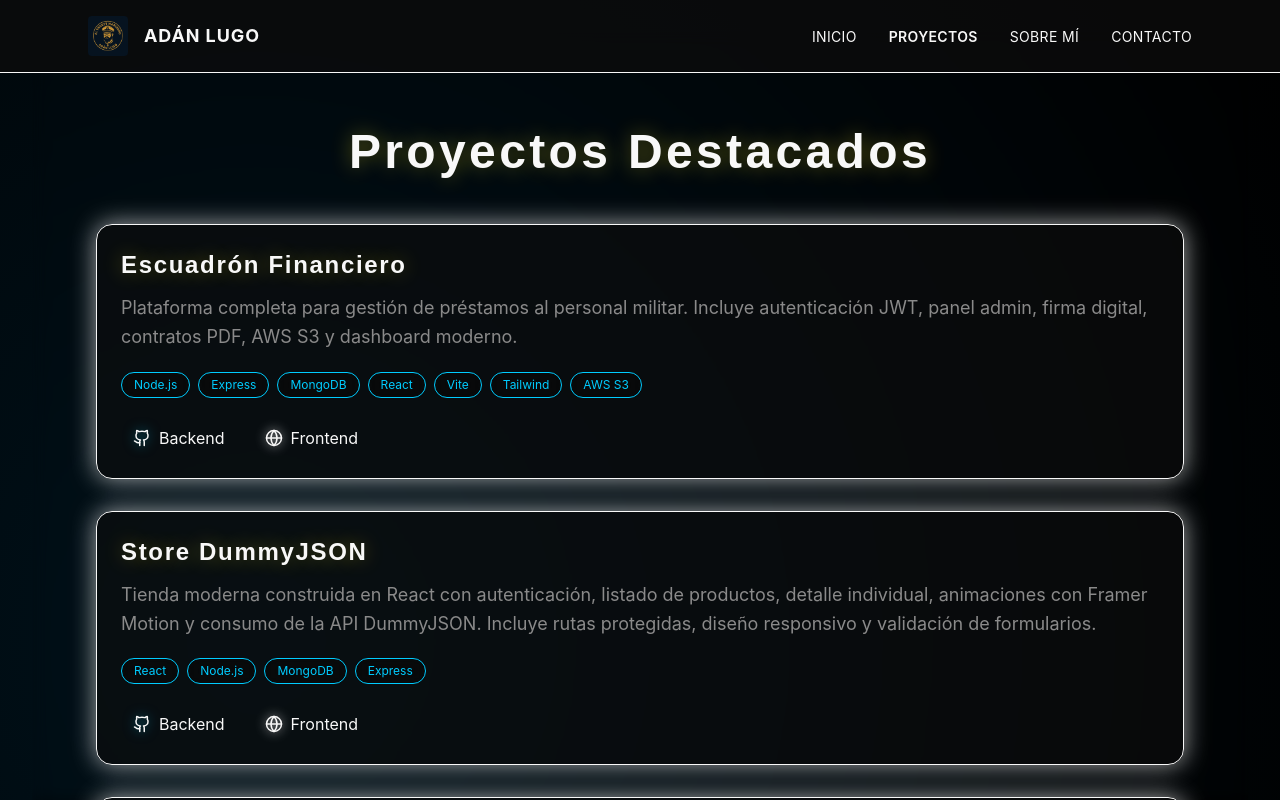
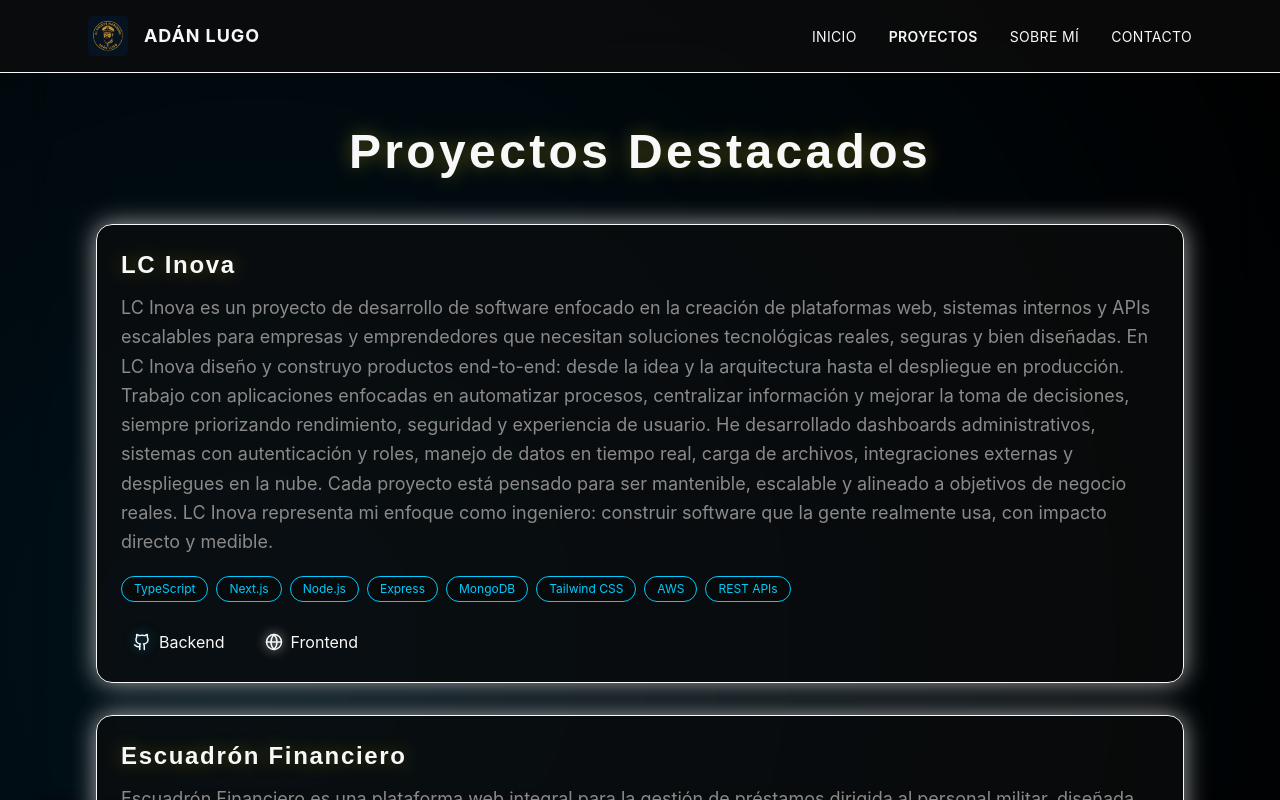
Before and after one commit to ElderL99/Portafolio, a Next.js app: page /projects in a window 1280 px wide. Shown: the top 800 px of the page. Built offline with nearby package versions, Linux system fonts and the light colour scheme.

Commit message:
feat: Update page.tsx projects array

```diff
--- a/app/projects/page.tsx
+++ b/app/projects/page.tsx
@@ -7,29 +7,42 @@ export default function ProjectsPage() {
 
   const projects = [
     {
+      title: "LC Inova",
+      description:
+        "LC Inova es un proyecto de desarrollo de software enfocado en la creación de plataformas web, sistemas internos y APIs escalables para empresas y emprendedores que necesitan soluciones tecnológicas reales, seguras y bien diseñadas. En LC Inova diseño y construyo productos end-to-end: desde la idea y la arquitectura hasta el despliegue en producción. Trabajo con aplicaciones enfocadas en automatizar procesos, centralizar información y mejorar la toma de decisiones, siempre priorizando rendimiento, seguridad y experiencia de usuario. He desarrollado dashboards administrativos, sistemas con autenticación y roles, manejo de datos en tiempo real, carga de archivos, integraciones externas y despliegues en la nube. Cada proyecto está pensado para ser mantenible, escalable y alineado a objetivos de negocio reales. LC Inova representa mi enfoque como ingeniero: construir software que la gente realmente usa, con impacto directo y medible.",
+      tech: [
+        "TypeScript",
+        "Next.js",
+        "Node.js",
+        "Express",
+        "MongoDB",
+        "Tailwind CSS",
+        "AWS",
+        "REST APIs",
+      ],
+      github: "https://github.com/ElderL99/lcinova-backend",
+      frontend: "https://lcinova.com.mx",
+    },
+
+    {
       title: "Escuadrón Financiero",
       description:
-        "Plataforma completa para gestión de préstamos al personal militar. Incluye autenticación JWT, panel admin, firma digital, contratos PDF, AWS S3 y dashboard moderno.",
+        "Escuadrón Financiero es una plataforma web integral para la gestión de préstamos dirigida al personal militar, diseñada para digitalizar y automatizar todo el flujo del crédito. El sistema permite el registro y autenticación segura de usuarios mediante JWT, gestión de roles (admin/usuario), creación y seguimiento de solicitudes de préstamo, carga y administración de documentos, generación de contratos en PDF y firma digital. Incluye un panel administrativo con métricas clave, control de estados, historial de solicitudes y un dashboard moderno enfocado en eficiencia operativa. La plataforma integra almacenamiento de archivos en AWS S3, arquitectura escalable y una experiencia de usuario clara, segura y orientada a procesos reales de negocio.",
       tech: [
         "Node.js",
         "Express",
         "MongoDB",
         "React",
         "Vite",
-        "Tailwind",
+        "Tailwind CSS",
         "AWS S3",
+        "JWT",
+        "REST APIs",
       ],
       github: "https://github.com/ElderL99/escuadron-fianciero-demo",
-      frontend: "https://escuadron-financiero-front.vercel.app",
+      frontend: "https://escuadronfinanciero.com",
     },
-    {
-      title: "Store DummyJSON",
-      description:
-        "Tienda moderna construida en React con autenticación, listado de productos, detalle individual, animaciones con Framer Motion y consumo de la API DummyJSON. Incluye rutas protegidas, diseño responsivo y validación de formularios.",
-      tech: ["React", "Node.js", "MongoDB", "Express"],
-      github: "https://github.com/ElderL99/store-DummuJSON",
-      frontend: "https://store-dummu-json.vercel.app",
-    },
+
     {
       title: "App de Inventario",
       description:
@@ -58,7 +71,10 @@ export default function ProjectsPage() {
             initial={{ opacity: 0, y: shouldReduceMotion ? 0 : 28 }}
             whileInView={{ opacity: 1, y: 0 }}
             viewport={{ once: true, amount: 0.25 }}
-            transition={{ delay: shouldReduceMotion ? 0 : i * 0.08, duration: 0.35 }}
+            transition={{
+              delay: shouldReduceMotion ? 0 : i * 0.08,
+              duration: 0.35,
+            }}
           >
             <ProjectCard project={project} />
           </motion.div>
```
